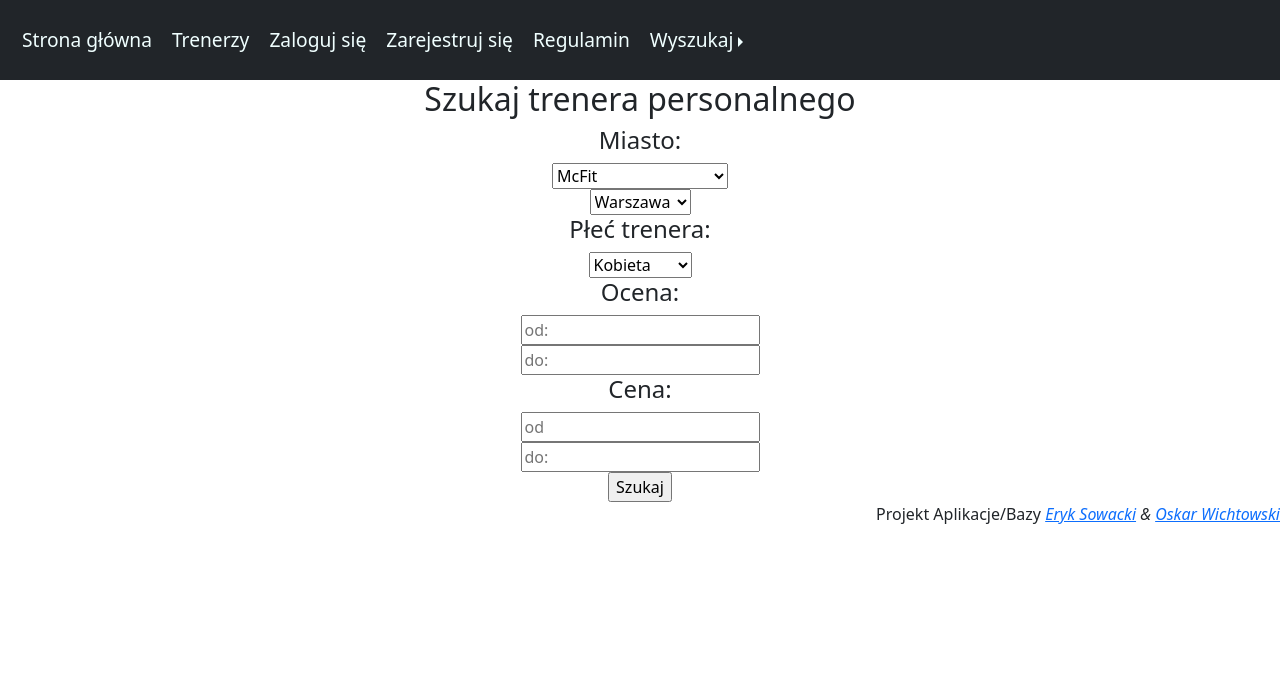
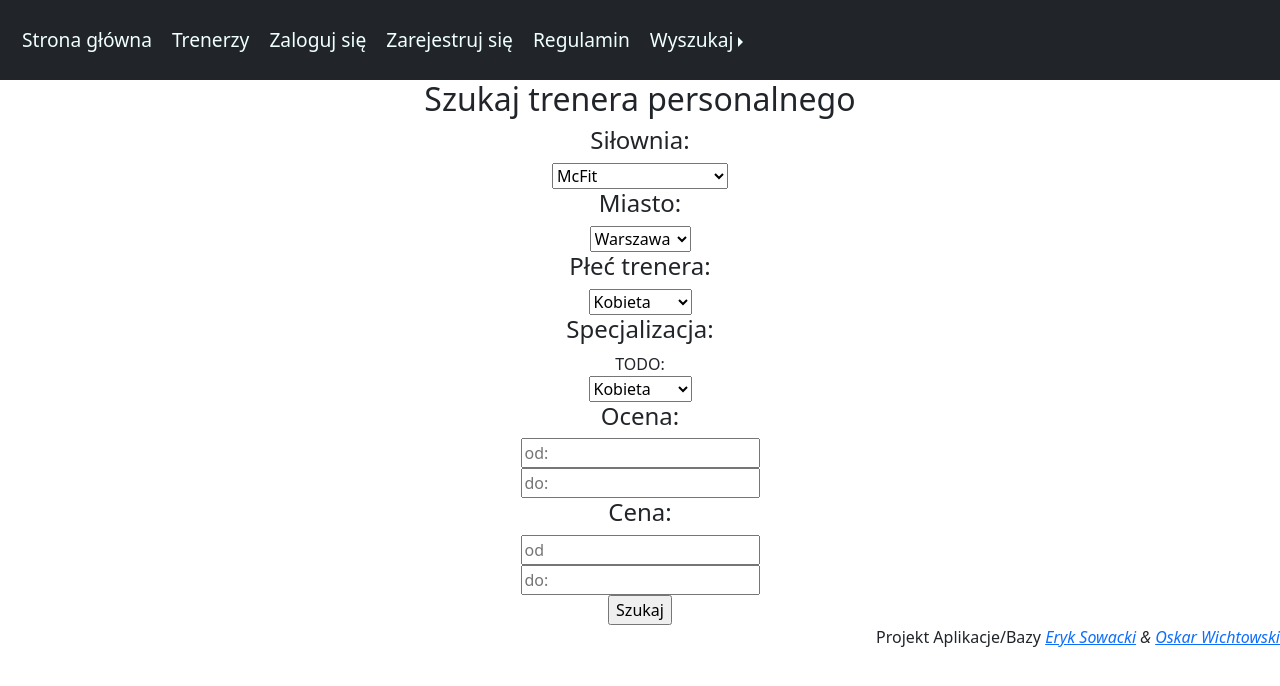
Before and after one commit to eryksowacki/prbazyproject, a PHP site: page /trenerzy.php in a window 1280 px wide. Shown: the top 686 px of the page. Run offline with PHP 8.4, Linux system fonts and the light colour scheme; data comes from the database, SQL or seed files in the repository; data that the repository does not hold is empty; some libraries are stand-ins or nearby versions.

Commit message:
Adding trenerzy.php and search_trainer.php code

```diff
--- a/Pages/trenerzy.php
+++ b/Pages/trenerzy.php
@@ -13,7 +13,7 @@
     <div id="content" class="d-flex justify-content-center">
         <h2>Szukaj trenera personalnego</h2>
             <form action="search_trainer.php" method="post" class="d-flex">
-            <h4>Miasto:</h4>
+                <h4>Siłownia:</h4>
 			<select name="gymName">
 				<?php
 					require_once '../Scripts/PHP/connect_user.php';
@@ -25,6 +25,7 @@
 						    }
 				?>
 			</select>
+            <h4>Miasto:</h4>
 			<select name="city">
 				<?php
 					$cityQuery = "SELECT DISTINCT `city` FROM `gyms` ORDER BY `gym_id` ASC";
@@ -39,6 +40,11 @@
             <select name="trainerSex">
                 <option value="female">Kobieta</option>
                 <option value="male">Mężczyzna</option>
+            </select>
+            <h4>Specjalizacja:</h4>
+           TODO:<select name="specialization">
+                <option value="">Kobieta</option>
+                <option value="">Mężczyzna</option>
             </select>
             <h4>Ocena:</h4>
             <input type="text" placeholder="od:" name="minTrainerMark">
```
Also changed, not shown: Pages/search_trainer.php (+8 -2 lines).
